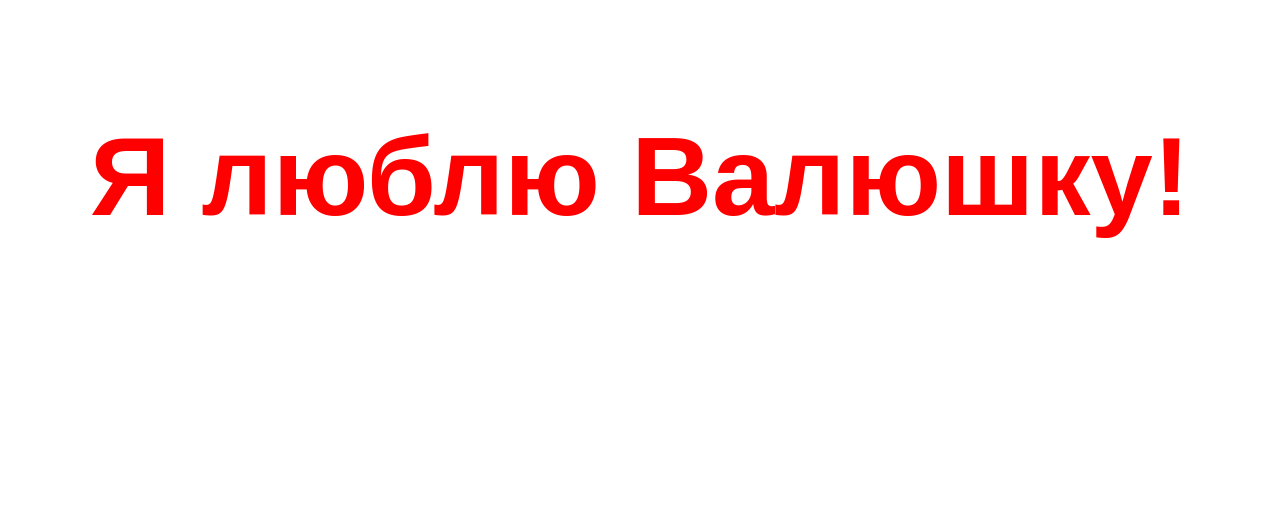
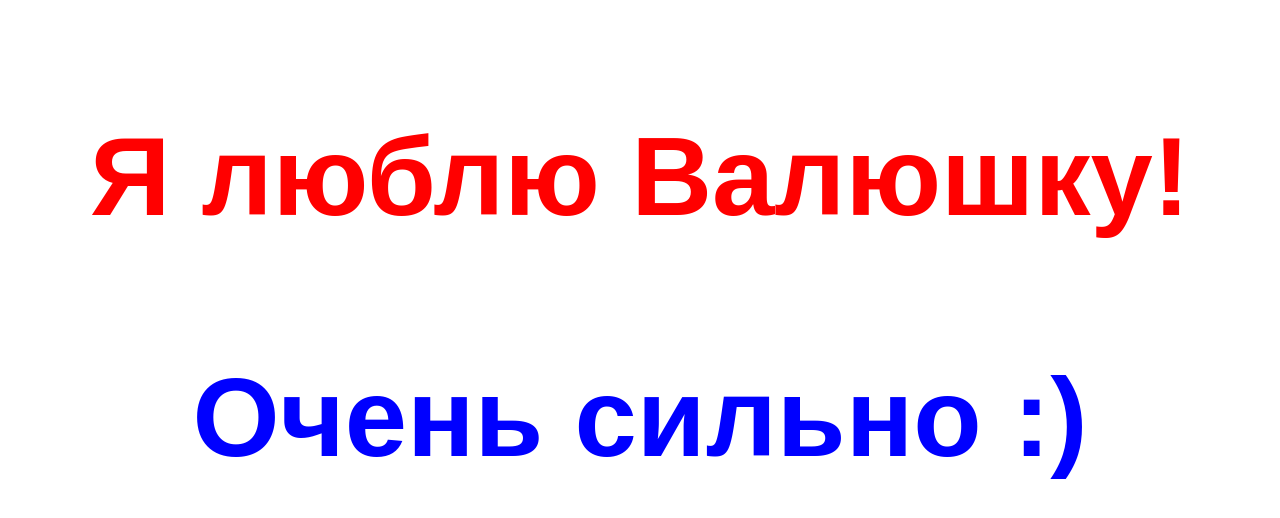
Before and after one commit to Andrpre/first-project, a plain HTML site: page index.html in a window 1280 px wide. Drawn offline with Linux system fonts and the light colour scheme.

Commit message:
add new stroke

```diff
--- a/index.html
+++ b/index.html
@@ -8,5 +8,6 @@
 </head>
 <body>
     <p class="hello_massage">Я люблю Валюшку!</p>
+    <p class="hello_massage more_text">Очень сильно :)</p>
 </body>
 </html>
--- a/style.css
+++ b/style.css
@@ -5,3 +5,7 @@
     font-weight: 800;
     text-align: center;
 }
+
+.more_text{
+    color:blue;
+}
```
